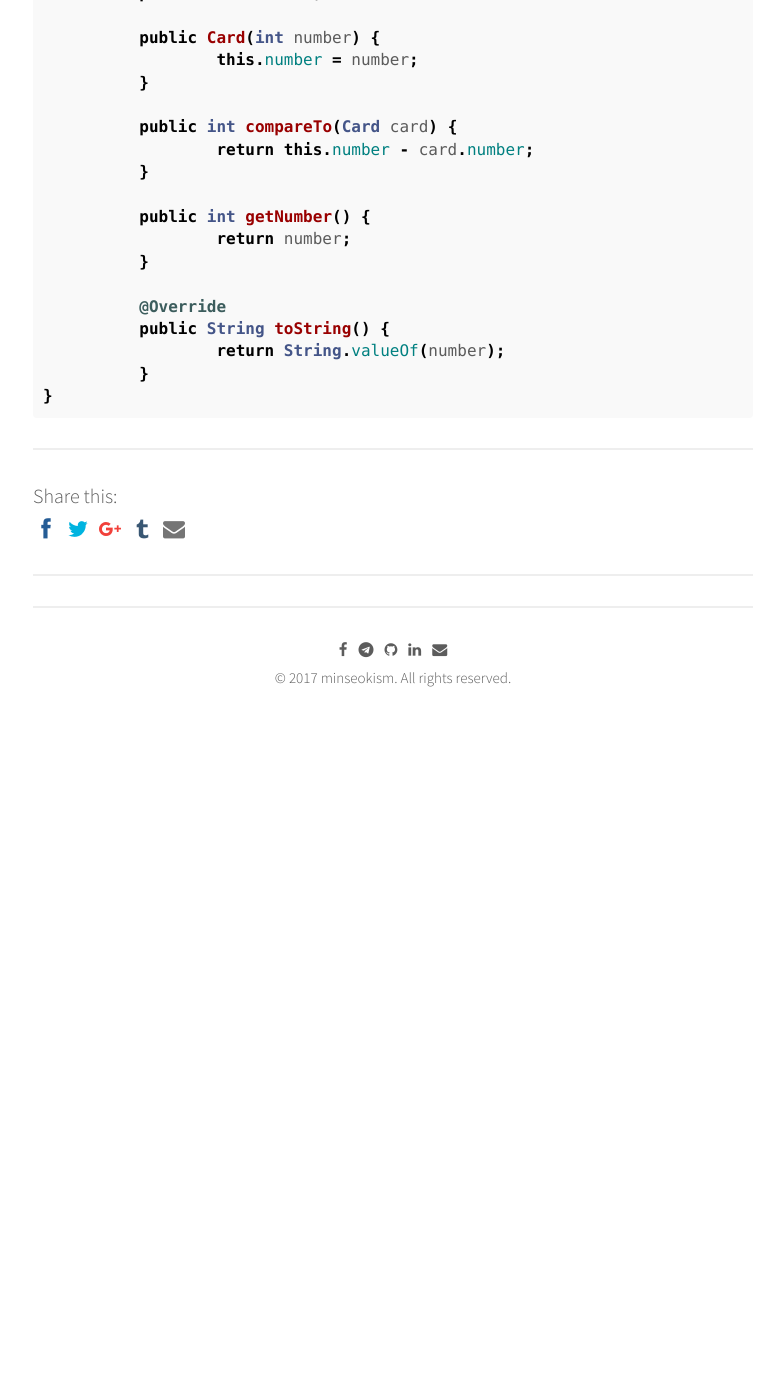
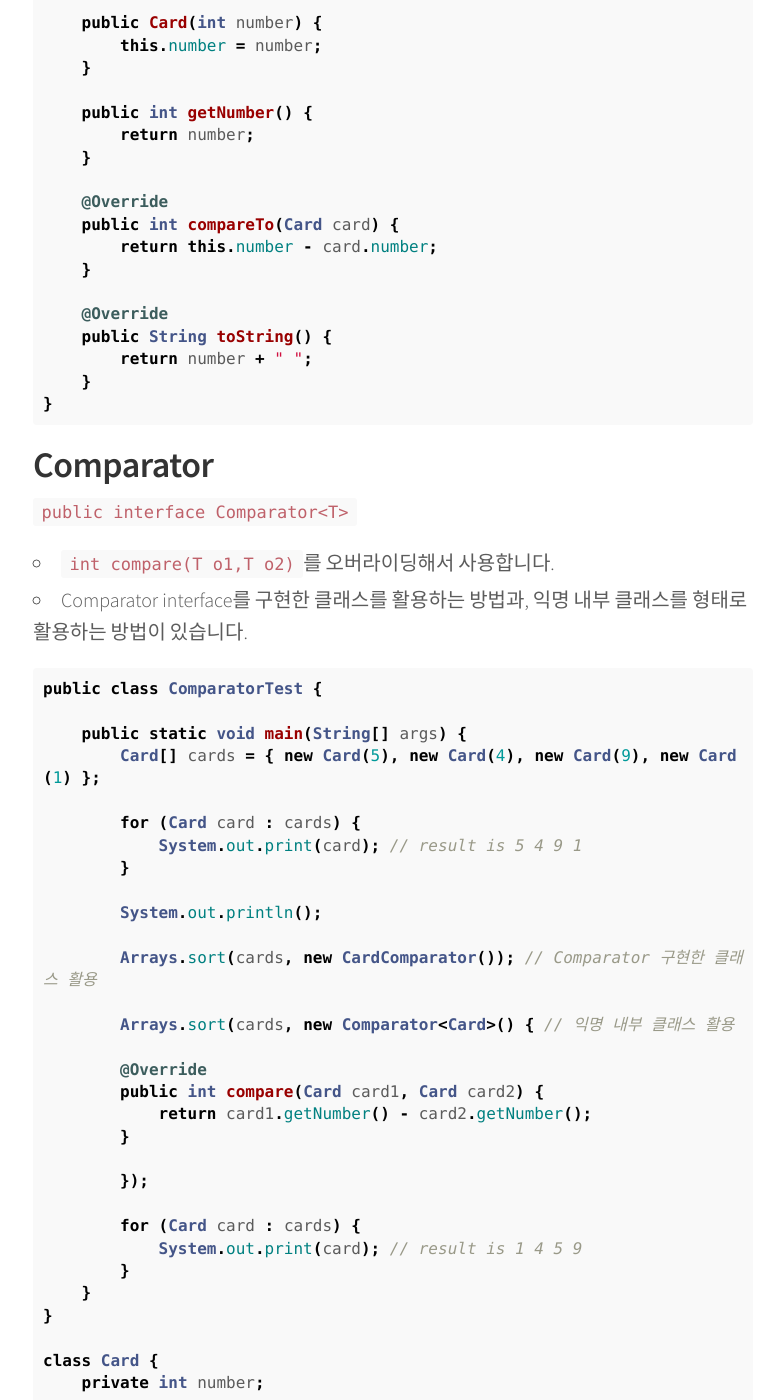
Before and after one commit to minseokism/minseokism.github.io, a Jekyll site: the page built from _posts/2017-04-19-Comparable_Comparator_01.md, in a window 1280 px wide and 1400 px high, scrolled down 938 px. Shown: the whole window, without its empty margins (247-1031 px from the left). Built offline with Jekyll 4.4.1, drawn with Linux system fonts in a browser that asks for light colours; comment, search, counter and statistics services are not loaded; before the commit the page ends 1728 px from its top, so only the background shows below that; some of the changed text lies outside the part shown.

Commit message:
Changed post-05

````diff
--- a/_posts/2017-04-19-Comparable_Comparator_01.md
+++ b/_posts/2017-04-19-Comparable_Comparator_01.md
@@ -10,45 +10,106 @@ share: true
 ## Comparable
 `public interface Comparable<T>`
 - `int compareTo(T o)`를 오버라이딩해서 사용합니다.
-- 자연스러운 순서로 정렬할 때 사용합니다.
 
 ```java
 public class ComparableTest {
-	public static void main(String[] args) {
-		Card[] cards = { new Card(5), new Card(4), new Card(9), new Card(1) };
 
-		for (int i = 0 ; i < cards.length ; i++) {
-			System.out.print(cards[i].toString() + " ");
-		}
+    public static void main(String[] args) {
+        Card[] cards = { new Card(5), new Card(4), new Card(9), new Card(1) };
 
-		System.out.println();
+        for (Card card : cards) {
+            System.out.print(card); // result is 5 4 9 1
+        }
 
-		Arrays.sort(cards);
+        System.out.println();
 
-		for (int i = 0 ; i < cards.length ; i++) {
-			System.out.print(cards[i].toString() + " ");
-		}
-	}
+        Arrays.sort(cards);
+
+        for (Card card : cards) {
+            System.out.print(card); // result is 1 4 5 9
+        }
+    }
 }
 
 class Card implements Comparable<Card> {
-	  private int number;
+    private int number;
 
-	  public Card(int number) {
-		  this.number = number;
-	  }
+    public Card(int number) {
+        this.number = number;
+    }
 
-	  public int compareTo(Card card) {
-		  return this.number - card.number;
-	  }
+    public int getNumber() {
+        return number;
+    }
 
-	  public int getNumber() {
-		  return number;
-	  }
+    @Override
+    public int compareTo(Card card) {
+        return this.number - card.number;
+    }
 
-	  @Override
-	  public String toString() {
-		  return String.valueOf(number);
-	  }
+    @Override
+    public String toString() {
+        return number + " ";
+    }
 }
 ```
+
+## Comparator
+`public interface Comparator<T>`
+- `int compare(T o1,T o2)`를 오버라이딩해서 사용합니다.
+- Comparator interface를 구현한 클래스를 활용하는 방법과, 익명 내부 클래스를 형태로 활용하는 방법이 있습니다.
+
+```java
+public class ComparatorTest {
+
+    public static void main(String[] args) {
+        Card[] cards = { new Card(5), new Card(4), new Card(9), new Card(1) };
+
+        for (Card card : cards) {
+            System.out.print(card); // result is 5 4 9 1
+        }
+
+        System.out.println();
+
+        Arrays.sort(cards, new CardComparator()); // Comparator 구현한 클래스 활용
+
+        Arrays.sort(cards, new Comparator<Card>() { // 익명 내부 클래스 활용
+
+        @Override
+        public int compare(Card card1, Card card2) {
+            return card1.getNumber() - card2.getNumber();
+        }
+
+        });
+
+        for (Card card : cards) {
+            System.out.print(card); // result is 1 4 5 9
+        }
+    }
+}
+
+class Card {
+    private int number;
+
+    public Card(int number) {
+        this.number = number;
+    }
+
+    public int getNumber() {
+        return number;
+    }
+
+    @Override
+    public String toString() {
+        return number + " ";
+    }
+}
+
+class CardComparator implements Comparator<Card> {
+    @Override
+    public int compare(Card card1, Card card2) {
+        return card1.getNumber() - card2.getNumber();
+    }
+}
+
+```
````
